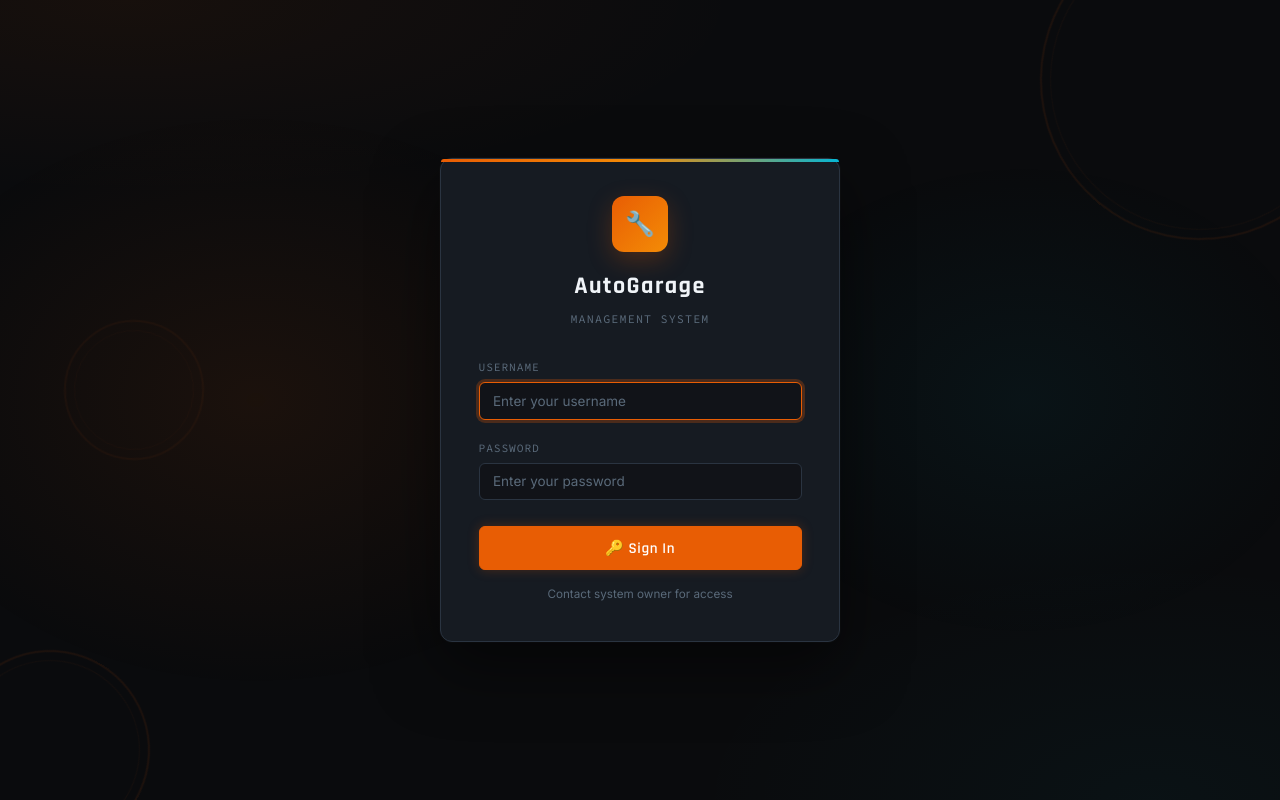
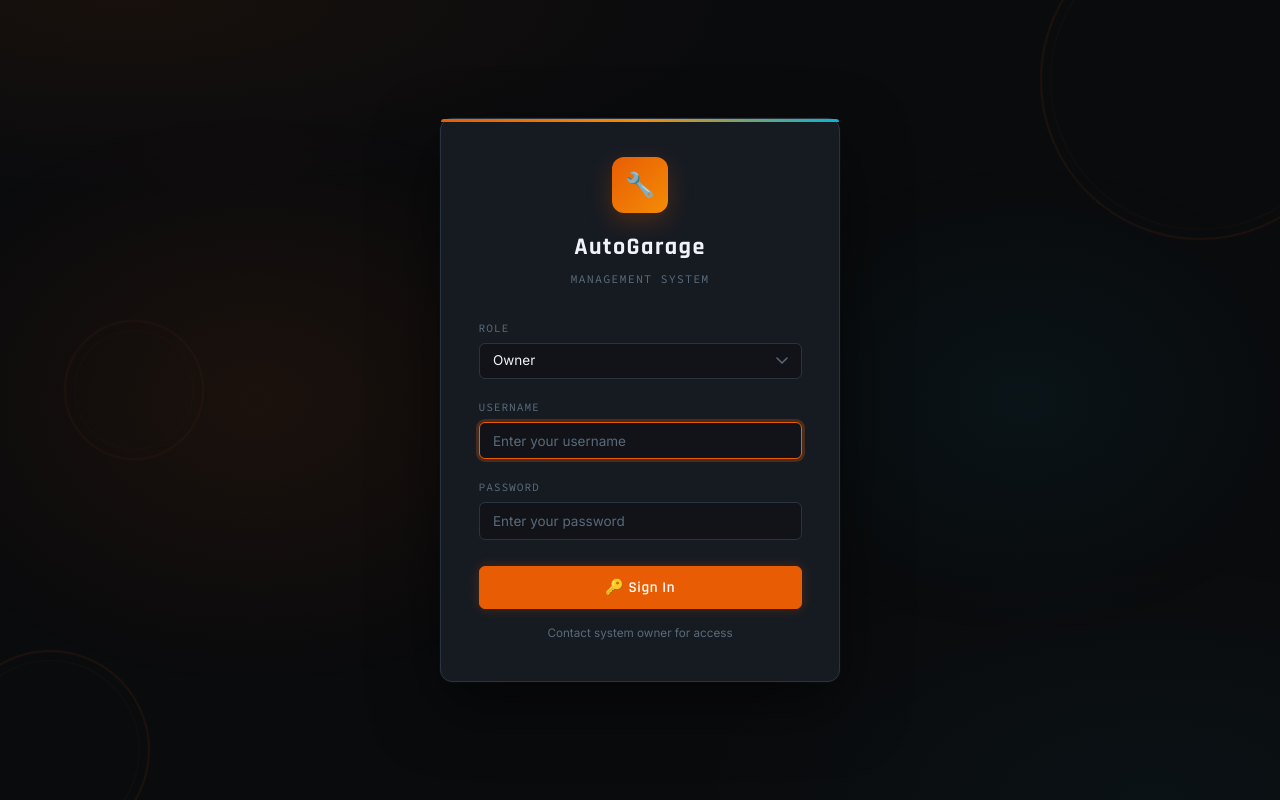
Before and after one commit to arathyrajeesh/autogarage-Project, a Django app: page /login/ in a window 1280 px wide. Run offline with Django 4.2, Linux system fonts and the light colour scheme.

Commit message:
add login role selection

```diff
--- a/core/forms.py
+++ b/core/forms.py
@@ -6,13 +6,34 @@ from .models import (
     SparePart, PartCategory, Supplier, StockTransaction, JobPartUsage, Invoice
 )
 
+ROLE_CHOICES = [
+    ('owner', 'Owner'),
+    ('advisor', 'Service Advisor'),
+    ('mechanic', 'Mechanic'),
+    ('store_manager', 'Store Manager'),
+]
 
 class LoginForm(AuthenticationForm):
+
     username = forms.CharField(
-        widget=forms.TextInput(attrs={'class': 'form-input', 'placeholder': 'Username'})
+        widget=forms.TextInput(attrs={
+            'class': 'form-input',
+            'placeholder': 'Username'
+        })
     )
+
+    role = forms.ChoiceField(
+        choices=ROLE_CHOICES,
+        widget=forms.Select(attrs={
+            'class': 'form-input'
+        })
+    )
+
     password = forms.CharField(
-        widget=forms.PasswordInput(attrs={'class': 'form-input', 'placeholder': 'Password'})
+        widget=forms.PasswordInput(attrs={
+            'class': 'form-input',
+            'placeholder': 'Password'
+        })
     )
 
 
--- a/core/templates/core/login.html
+++ b/core/templates/core/login.html
@@ -33,18 +33,30 @@
     <form method="post">
       {% csrf_token %}
       <div class="form-group">
+        <label for="id_role">Role</label>
+        <select name="role" id="id_role" class="form-input">
+          <option value="owner">Owner</option>
+          <option value="advisor">Service Advisor</option>
+          <option value="mechanic">Mechanic</option>
+          <option value="store_manager">Store Manager</option>
+        </select>
+      </div>
+      <div class="form-group">
         <label for="id_username">Username</label>
         <input type="text" name="username" id="id_username" class="form-input"
-               placeholder="Enter your username" autofocus autocomplete="username">
+              placeholder="Enter your username" autofocus autocomplete="username">
       </div>
+
       <div class="form-group">
         <label for="id_password">Password</label>
         <input type="password" name="password" id="id_password" class="form-input"
-               placeholder="Enter your password" autocomplete="current-password">
+              placeholder="Enter your password" autocomplete="current-password">
       </div>
+
       <button type="submit" class="btn btn-primary login-submit">
         🔑 Sign In
       </button>
+
     </form>
 
     <p class="text-muted text-center mt-2" style="font-size:0.78rem;">
--- a/core/views.py
+++ b/core/views.py
@@ -45,11 +45,21 @@ def role_required(*roles):
 def login_view(request):
     if request.user.is_authenticated:
         return redirect('dashboard')
+
     form = LoginForm(request, data=request.POST or None)
+
     if request.method == 'POST' and form.is_valid():
         user = form.get_user()
+        role_selected = form.cleaned_data.get("role")
+
+        if hasattr(user, "profile"):
+            if user.profile.role != role_selected:
+                messages.error(request, "Incorrect role selected.")
+                return render(request, 'core/login.html', {'form': form})
+
         login(request, user)
         return redirect('dashboard')
+
     return render(request, 'core/login.html', {'form': form})
 
 
```
Also changed, not shown: core/templates/core/job_detail.html (+11 -0 lines), db.sqlite3.
